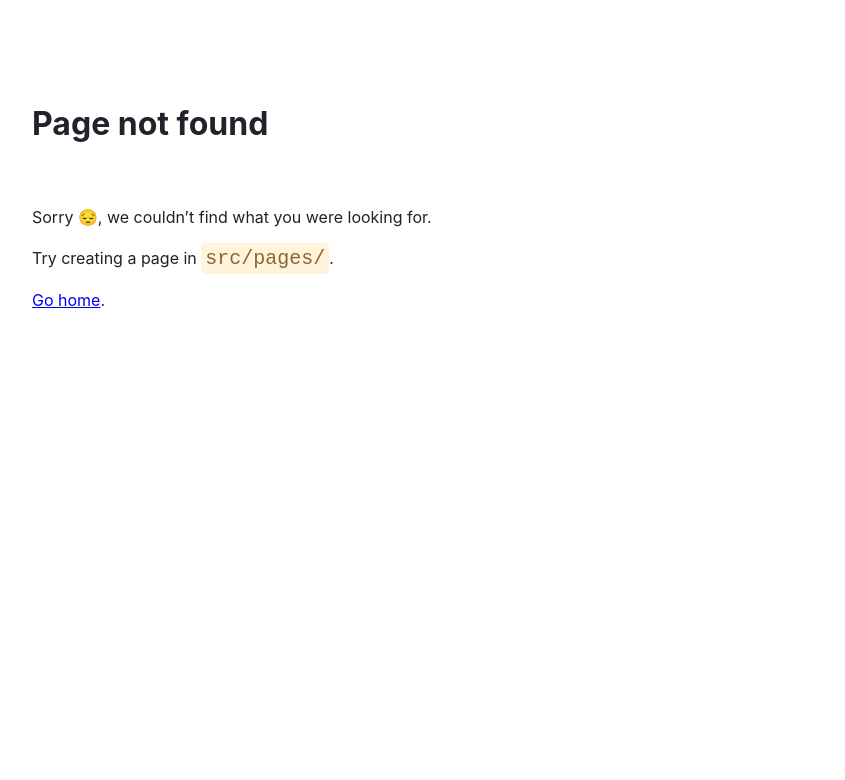
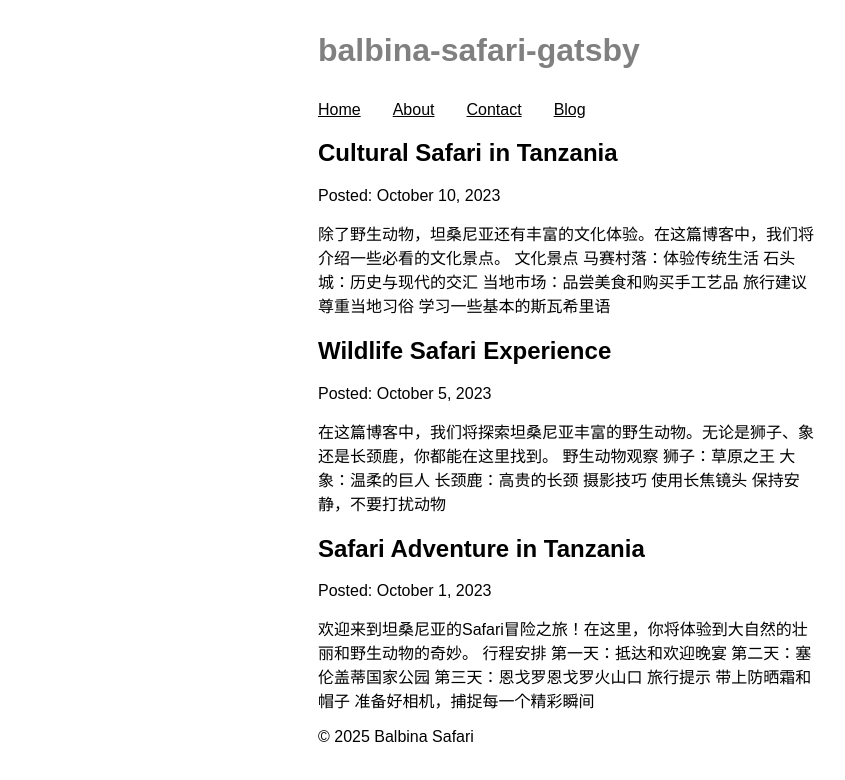
Before and after one commit to mindfulpeace/balbina-safari-gatsby, a Gatsby site: page /blog in a window 1280 px wide. Before the commit this address had no page. Shown: the whole page, without its empty margins (72-917 px from the left). Built offline with nearby package versions, Linux system fonts and the light colour scheme; Gatsby itself is replaced by a stand-in of ours.

Commit message:
Finished Gatsby Tutorial Part 5

```diff
--- /dev/null
+++ b/blog/cultural-safari.mdx
@@ -0,0 +1,16 @@
+---
+title: "Cultural Safari in Tanzania"
+date: "2023-10-10"
+slug: "cultural-safari"
+---
+
+除了野生动物，坦桑尼亚还有丰富的文化体验。在这篇博客中，我们将介绍一些必看的文化景点。
+
+## 文化景点
+- 马赛村落：体验传统生活
+- 石头城：历史与现代的交汇
+- 当地市场：品尝美食和购买手工艺品
+
+## 旅行建议
+- 尊重当地习俗
+- 学习一些基本的斯瓦希里语
--- /dev/null
+++ b/blog/safari-adventure.mdx
@@ -0,0 +1,16 @@
+---
+title: "Safari Adventure in Tanzania"
+date: "2023-10-01"
+slug: "safari-adventure"
+---
+
+欢迎来到坦桑尼亚的Safari冒险之旅！在这里，你将体验到大自然的壮丽和野生动物的奇妙。
+
+## 行程安排
+- 第一天：抵达和欢迎晚宴
+- 第二天：塞伦盖蒂国家公园
+- 第三天：恩戈罗恩戈罗火山口
+
+## 旅行提示
+- 带上防晒霜和帽子
+- 准备好相机，捕捉每一个精彩瞬间
--- /dev/null
+++ b/blog/wild-life.mdx
@@ -0,0 +1,16 @@
+---
+title: "Wildlife Safari Experience"
+date: "2023-10-05"
+slug: "wild-life"
+---
+
+在这篇博客中，我们将探索坦桑尼亚丰富的野生动物。无论是狮子、象还是长颈鹿，你都能在这里找到。
+
+## 野生动物观察
+- 狮子：草原之王
+- 大象：温柔的巨人
+- 长颈鹿：高贵的长颈
+
+## 摄影技巧
+- 使用长焦镜头
+- 保持安静，不要打扰动物
--- a/gatsby-config.ts
+++ b/gatsby-config.ts
@@ -4,6 +4,7 @@ const config: GatsbyConfig = {
   siteMetadata: {
     title: `balbina-safari-gatsby`,
     siteUrl: `https://www.yourdomain.tld`,
+    description: `Balbina Safari 是一家位于坦桑尼亚的旅游公司，专注于提供独特的野生动物探险和文化体验。我们致力于为游客提供难忘的旅行回忆。`,
   },
   // More easily incorporate content into your pages through automatic TypeScript type generation and better GraphQL IntelliSense.
   // If you use VSCode you can also use the GraphQL plugin
@@ -17,10 +18,9 @@ const config: GatsbyConfig = {
     {
       resolve: "gatsby-source-filesystem",
       options: {
-        name: "pages",
-        path: "./src/pages/",
+        name: `blog`,
+        path: `${__dirname}/blog`,
       },
-      __key: "pages",
     },
   ],
 };
--- a/src/components/layout.scss
+++ b/src/components/layout.scss
@@ -3,17 +3,20 @@
   max-width: 500px;
   font-family: sans-serif;
   header {
-    color: rebeccapurple;
+    font-size: 2rem;
+    color: gray;
+    font-weight: 700;
+    margin: 2rem 0;
   }
   ul {
     display: flex;
     list-style: none;
     padding-left: 0;
-  }
-  li {
-    padding-right: 2rem;
-  a {
-    color: black;
-  }
+    li {
+      padding-right: 2rem;
+      a {
+        color: black;
+      }
+    }
   }
 }
--- a/src/components/layout.tsx
+++ b/src/components/layout.tsx
@@ -1,5 +1,5 @@
 import React from "react";
-import { Link } from "gatsby";
+import { Link, useStaticQuery, graphql } from "gatsby";
 import "./layout.scss";
 
 interface LayoutProps {
@@ -7,9 +7,20 @@ interface LayoutProps {
 }
 
 const Layout: React.FC<LayoutProps> = ({ children }) => {
+  const data = useStaticQuery(graphql`
+    query {
+      site {
+        siteMetadata {
+          title
+          description
+        }
+      }
+    }
+  `);
   return (
     <div className="container">
-      <header>
+      <header>{data.site.siteMetadata.title}</header>
+
       <nav>
         <ul>
           <li>
@@ -21,9 +32,11 @@ const Layout: React.FC<LayoutProps> = ({ children }) => {
             <li>
             <Link to="/contact">Contact</Link>
             </li>
+            <li>
+            <Link to="/blog">Blog</Link>
+            </li>
         </ul>
       </nav>
-      </header>
       <main>{children}</main>
       <footer>
         <p>&copy; {new Date().getFullYear()} Balbina Safari</p>
--- /dev/null
+++ b/src/components/seo.tsx
@@ -0,0 +1,34 @@
+import * as React from "react";
+import { graphql, useStaticQuery } from "gatsby";
+
+interface SeoProps {
+  title?: string;
+  description?: string;
+}
+
+const Seo: React.FC<SeoProps> = ({ title, description }) => {
+  const data = useStaticQuery(graphql`
+    query {
+      site {
+        siteMetadata {
+          title
+          description
+        }
+      }
+    }
+  `);
+
+  return (
+    <>
+      <title>
+        {title} | {data.site.siteMetadata.title}
+      </title>
+      <meta
+        name="description"
+        content={description || data.site.siteMetadata.description}
+      />
+    </>
+  );
+};
+
+export default Seo;
--- /dev/null
+++ b/src/pages/blog.tsx
@@ -0,0 +1,47 @@
+import * as React from "react";
+import Layout from "../components/layout";
+import Seo from "../components/seo";
+import { HeadFC, PageProps } from "gatsby";
+import { graphql } from "gatsby";
+
+interface BlogPageProps {
+  allMdx: {
+    nodes: {
+      frontmatter: { date: string; title: string };
+      id: string;
+      excerpt: string;
+    }[];
+  };
+}
+
+export const query = graphql`
+  query {
+    allMdx(sort: { frontmatter: { date: DESC } }) {
+      nodes {
+        frontmatter {
+          date(formatString: "MMMM D, YYYY")
+          title
+        }
+        id
+        excerpt
+      }
+    }
+  }
+`;
+
+const BlogPage: React.FC<PageProps<BlogPageProps>> = ({ data }) => {
+  return (
+    <Layout>
+      {data.allMdx.nodes.map((node) => (
+        <article key={node.id}>
+          <h2>{node.frontmatter.title}</h2>
+          <p>Posted: {node.frontmatter.date}</p>
+          <p>{node.excerpt}</p>
+        </article>
+      ))}
+    </Layout>
+  );
+};
+export const Head: HeadFC = () => <Seo title="My Blog Posts" />;
+
+export default BlogPage;
--- a/src/pages/index.tsx
+++ b/src/pages/index.tsx
@@ -2,6 +2,7 @@ import * as React from "react";
 import { Link, type HeadFC, type PageProps } from "gatsby";
 import Layout from "../components/layout";
 import { StaticImage } from "gatsby-plugin-image";
+import Seo from "../components/seo";
 
 const IndexPage: React.FC<PageProps> = () => {
   return (
@@ -13,7 +14,7 @@ const IndexPage: React.FC<PageProps> = () => {
       </p>
       <Link to="/about">About</Link>
       <StaticImage
-        alt="Clifford, a reddish-brown pitbull, posing on a couch and looking stoically at the camera"
+        alt="A safari car driving through the wilderness"
         src="../images/car-5-p.jpg"
       />
     </Layout>
@@ -22,4 +23,4 @@ const IndexPage: React.FC<PageProps> = () => {
 
 export default IndexPage;
 
-export const Head: HeadFC = () => <title>Balbina Safari</title>;
+export const Head: HeadFC = () => <Seo  title="Home"/>;
```
Also changed, not shown: src/pages/about.tsx (+2 -9 lines). Lines whose indentation alone changed are shown as unchanged.
